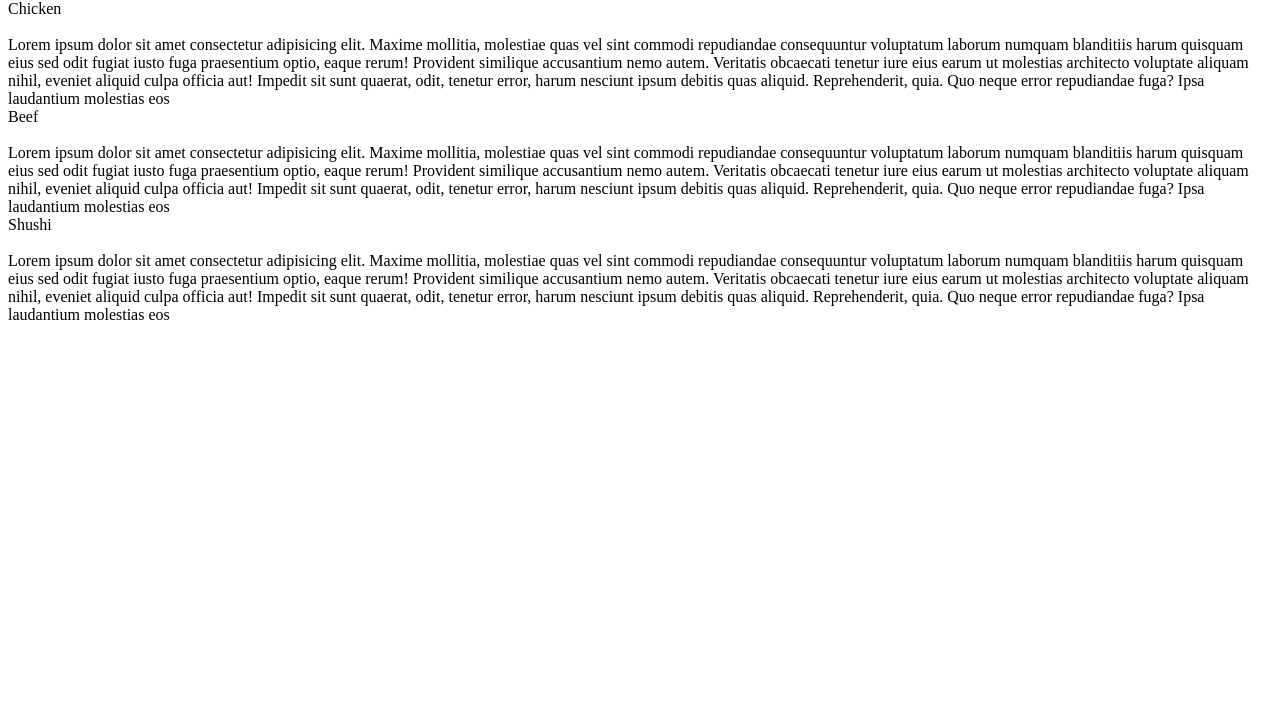
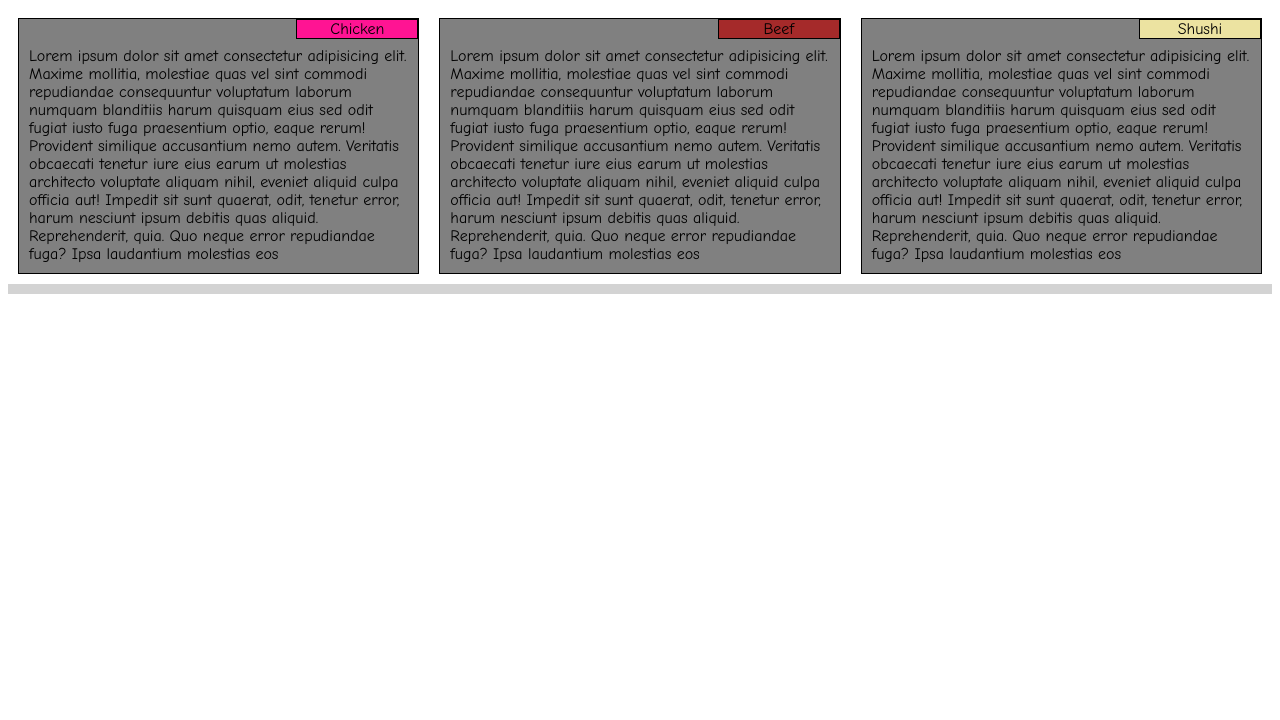
Before and after one commit to kingerXDXV/courseralearningcsshtmljs.github.io, a plain HTML site: page index.html in a window 1280 px wide. Shown: the part 80-800 px from the top of the page. Drawn offline with Linux system fonts and the light colour scheme.

Commit message:
Update index.html

```diff
--- a/index.html
+++ b/index.html
@@ -4,7 +4,7 @@
 	<meta charset="utf-8">
 	<meta name="viewport" content="width=device-width, initial-scale=1">
 	<title>Coursera Assignment 2</title>
-	<link rel="stylesheet" type="text/css" href="./css/style.css">
+	<link rel="stylesheet" type="text/css" href="./css/index.css">
 </head>
 <body>
 	<div class="div0">
```
